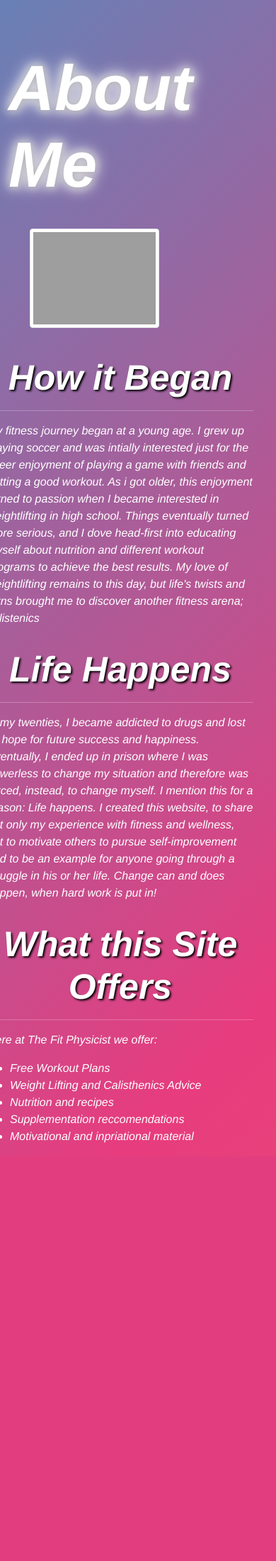
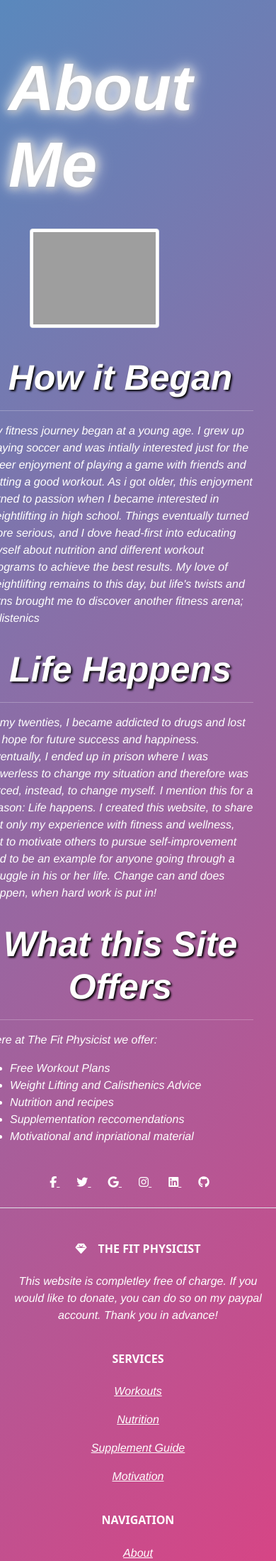
Before and after one commit to Chrisl2324/fit_physicist_update, a Flask app: page /about in a window 390 px wide. Shown: the part 56-2255 px from the top of the page at 71% size. Before the commit the page ends 1666 px from the top, so only its background shows below. Run offline with Flask 3, Linux system fonts and the light colour scheme; some libraries are stand-ins or nearby versions; grey boxes are pictures that could not be loaded.

Commit message:
Update base.html

```diff
--- a/templates/base.html
+++ b/templates/base.html
@@ -20,16 +20,17 @@
             >
             <span class="navbar-toggler-icon"></span>
             </button>
-            <div class="collapse navbar-collapse" id="navmenu">
-                <form class="d-flex input-group w-auto">
+            <div class="collapse navbar-collapse" id="search-form">
+                <form class="d-flex input-group w-auto" method="GET" action="{{url_for('search')}}">
                     <input
                       type="search"
                       class="form-control rounded"
                       placeholder="Search"
                       aria-label="Search"
                       aria-describedby="search-addon"
+                      id = "search-input"
                     />
-                    <span class="input-group-text border-0" id="search-addon">
+                    <span class="input-group-text border-0" id="search-button">
                       <i class="fas fa-search"></i>
                     </span>
                   </form>
@@ -41,13 +42,19 @@
                         <a href="{{url_for('about')}}" class="nav-link">About</a>
                     </li>
                     <li class="nav-item">
-                        <a href="#" class="nav-link">Articles</a>
+                        <a href="{{url_for('article')}}" class="nav-link">Featured</a>
                     </li>
                     <li class="nav-item">
-                        <a href="#" class="nav-link">Forum</a>
+                      <a href="{{url_for('all_articles')}}" class="nav-link">Article Index</a>
+                  </li>
+                    <li class="nav-item">
+                        <a href="{{url_for('contribute')}}" class="nav-link">Contribute</a>
                     </li>
                     <li class="nav-item">
-                        <a href="#" class="nav-link">Contact</a>
+                        <a href="{{url_for('contact')}}" class="nav-link">Contact</a>
+                    </li>
+                    <li class="nav-item">
+                      <a href="{{url_for('logout')}}" class="nav-link">Logout</a>
                     </li>
                 </ul>
             </div>
@@ -55,9 +62,142 @@
     </nav>
     <div class="d-flex flex-column justify-content-center w-100 h-100">
         <div class="d-flex flex-column justify-content-center align-items-center">
-    {% block content %}{% endblock %}
+            {% with messages = get_flashed_messages() %}
+            {% if messages %}
+              <ul class="flash-messages">
+                {% for message in messages %}
+                  <li>{{ message }}</li>
+                {% endfor %}
+              </ul>
+            {% endif %}
+          {% endwith %}
+        {% block content %}{% endblock %}
         </div>
     </div>
+    <script src="https://code.jquery.com/jquery-3.6.0.min.js"></script>
+    <script src="https://stackpath.bootstrapcdn.com/bootstrap/4.5.2/js/bootstrap.min.js"></script>
     <script src="https://cdn.jsdelivr.net/npm/bootstrap@5.0.2/dist/js/bootstrap.bundle.min.js" integrity="sha384-MrcW6ZMFYlzcLA8Nl+NtUVF0sA7MsXsP1UyJoMp4YLEuNSfAP+JcXn/tWtIaxVXM" crossorigin="anonymous"></script>
+    <script src="{{url_for('static', filename='searchbar.js')}}"></script>
+    <script src="{{url_for('static', filename='base.js')}}"></script>
 </body>
+<footer class="text-center text-lg-start text-white" id="footer-section">
+    <!-- Section: Social media -->
+    <section class="d-flex justify-content-center justify-content-lg-between p-4 border-bottom container-fluid">
+      <!-- Left -->
+      <div class="me-5 d-none d-lg-block">
+        <span>Get connected with us on social networks:</span>
+      </div>
+      <!-- Left -->
+
+      <!-- Right -->
+      <div>
+        <a href="https://www.facebook.com/chris.lombardi.5" class="me-4 text-reset">
+          <i class="fab fa-facebook-f"></i>
+        </a>
+        <a href="" class="me-4 text-reset">
+          <i class="fab fa-twitter"></i>
+        </a>
+        <a href="" class="me-4 text-reset">
+          <i class="fab fa-google"></i>
+        </a>
+        <a href="" class="me-4 text-reset">
+          <i class="fab fa-instagram"></i>
+        </a>
+        <a href="" class="me-4 text-reset">
+          <i class="fab fa-linkedin"></i>
+        </a>
+        <a href="" class="me-4 text-reset">
+          <i class="fab fa-github"></i>
+        </a>
+      </div>
+      <!-- Right -->
+    </section>
+    <!-- Section: Social media -->
+
+    <!-- Section: Links  -->
+    <section class="footer">
+      <div class="container text-center text-md-start mt-5">
+        <!-- Grid row -->
+        <div class="row mt-3">
+          <!-- Grid column -->
+          <div class="col-md-3 col-lg-4 col-xl-3 mx-auto mb-4">
+            <!-- Content -->
+            <h6 class="text-uppercase fw-bold mb-4">
+              <i class="fas fa-gem me-3"></i>The Fit Physicist
+            </h6>
+            <p>
+              This website is completley free of charge. If you would like to donate, you can
+              do so on my paypal account. Thank you in advance!
+            </p>
+          </div>
+          <!-- Grid column -->
+
+          <!-- Grid column -->
+          <div class="col-md-2 col-lg-2 col-xl-2 mx-auto mb-4">
+            <!-- Links -->
+            <h6 class="text-uppercase fw-bold mb-4">
+              Services
+            </h6>
+            <p>
+              <a href="#!" class="text-reset">Workouts</a>
+            </p>
+            <p>
+              <a href="#!" class="text-reset">Nutrition</a>
+            </p>
+            <p>
+              <a href="#!" class="text-reset">Supplement Guide</a>
+            </p>
+            <p>
+              <a href="#!" class="text-reset">Motivation</a>
+            </p>
+          </div>
+          <!-- Grid column -->
+
+          <!-- Grid column -->
+          <div class="col-md-3 col-lg-2 col-xl-2 mx-auto mb-4">
+            <!-- Links -->
+            <h6 class="text-uppercase fw-bold mb-4">
+              Navigation
+            </h6>
+            <p>
+              <a href="{{url_for('about')}}" class="text-reset">About</a>
+            </p>
+            <p>
+              <a href="{{url_for('article')}}" class="text-reset">Articles</a>
+            </p>
+            <p>
+              <a href="{{url_for('contribute')}}" class="text-reset">Contribute</a>
+            </p>
+            <p>
+              <a href="{{url_for('contact')}}" class="text-reset">Contact</a>
+            </p>
+          </div>
+          <!-- Grid column -->
+
+          <!-- Grid column -->
+          <div class="col-md-4 col-lg-3 col-xl-3 mx-auto mb-md-0 mb-4">
+            <!-- Links -->
+            <h6 class="text-uppercase fw-bold mb-4">Contact</h6>
+            <p><i class="fas fa-home me-3"></i> Newark, NJ 07114, US</p>
+            <p>
+              <i class="fas fa-envelope me-3"></i>
+              clombardi23245@gmail.com
+            </p>
+            <p><i class="fas fa-phone me-3"></i> 862 354 3910</p>
+          </div>
+          <!-- Grid column -->
+        </div>
+        <!-- Grid row -->
+      </div>
+    </section>
+    <!-- Section: Links  -->
+
+    <!-- Copyright -->
+    <div class="text-center p-4" style="background-color: rgba(0, 0, 0, 0.05);">
+      © 2023 Copyright:
+      <a class="text-reset fw-bold" href="#/">The_Fit_Physicist.com</a>
+    </div>
+    <!-- Copyright -->
+  </footer>
+  <!-- Footer -->
 </html>
```
